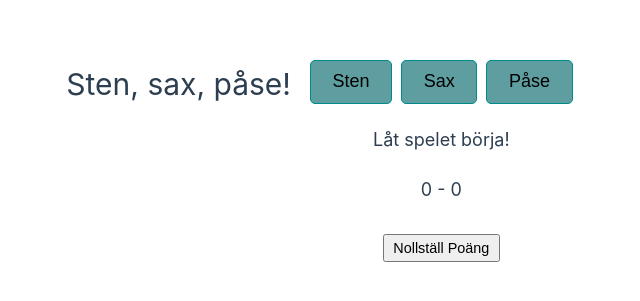
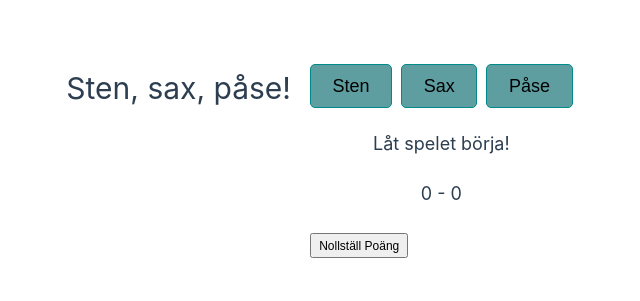
Before and after one commit to Ivarponken/sten-sax-pase, a Vue app: page / in a window 1280 px wide. Shown: the part 239-540 px from the top of the page, without its empty margins (330-970 px from the left). Built offline with nearby package versions, Linux system fonts and the light colour scheme.

Commit message:
Flyttat logiken för poängberäkningen till en egen komponent

```diff
--- a/src/App.vue
+++ b/src/App.vue
@@ -2,6 +2,7 @@
 import { ref } from 'vue'
 import KnappRad from './components/knapprad.vue'
 import ResultatRad from './components/ResultatRad.vue'
+import PoangRad from './components/PoangRad.vue'
 
 const knappar = ref(['Sten', 'Sax', 'Påse'])
 const score = ref({ spelare: 0, dator: 0 })
@@ -9,6 +10,7 @@ const resultat = ref('Du vann!')
 const vinnare = ref('')
 
 function hittaVinnare(valdaKnappar) {
+  vinnare.value = ''
   let spelare = knappar.value.indexOf(valdaKnappar.spelare)
   let dator = knappar.value.indexOf(valdaKnappar.dator)
   resultat.value = { spelare: spelare, dator: dator }
@@ -40,12 +42,8 @@ function raknaPoang(v) {
   <main>
     <KnappRad :knappar="knappar" @valda-knappar="hittaVinnare" />
     <ResultatRad :valda-knappar="resultat" @vinnare="raknaPoang" />
-    <div class="score">
-      <p>
-        <span id="spelare">{{ score.spelare }}</span> - <span id="dator">{{ score.dator }}</span>
-      </p>
-      <button id="nolla" @click="reset">Nollställ Poäng</button>
-    </div>
+    <PoangRad :vinnare="vinnare" />
+    <button id="nolla" @click="reset">Nollställ Poäng</button>
   </main>
 </template>
 
@@ -55,11 +53,6 @@ header {
   margin-bottom: 1.2em;
 }
 
-.score {
-  font-size: 1.2em;
-  text-align: center;
-}
-
 #nolla {
   margin-top: 2em;
   padding: 0.3em 0.6em;
--- /dev/null
+++ b/src/components/PoangRad.vue
@@ -0,0 +1,28 @@
+<script setup>
+import { ref, watch } from 'vue'
+
+const props = defineProps(['vinnare'])
+const score = ref({ spelare: 0, dator: 0 })
+watch(props, () => {
+  if (props.vinnare === 'spelare') {
+    score.value.spelare++
+  } else if (props.vinnare === 'dator') {
+    score.value.dator++
+  }
+})
+</script>
+
+<template>
+  <div class="score">
+    <p>
+      <span id="spelare">{{ score.spelare }}</span>
+      - <span id="dator">{{ score.dator }}</span>
+    </p>
+  </div>
+</template>
+<style scoped>
+.score {
+  font-size: 1.2em;
+  text-align: center;
+}
+</style>
```
